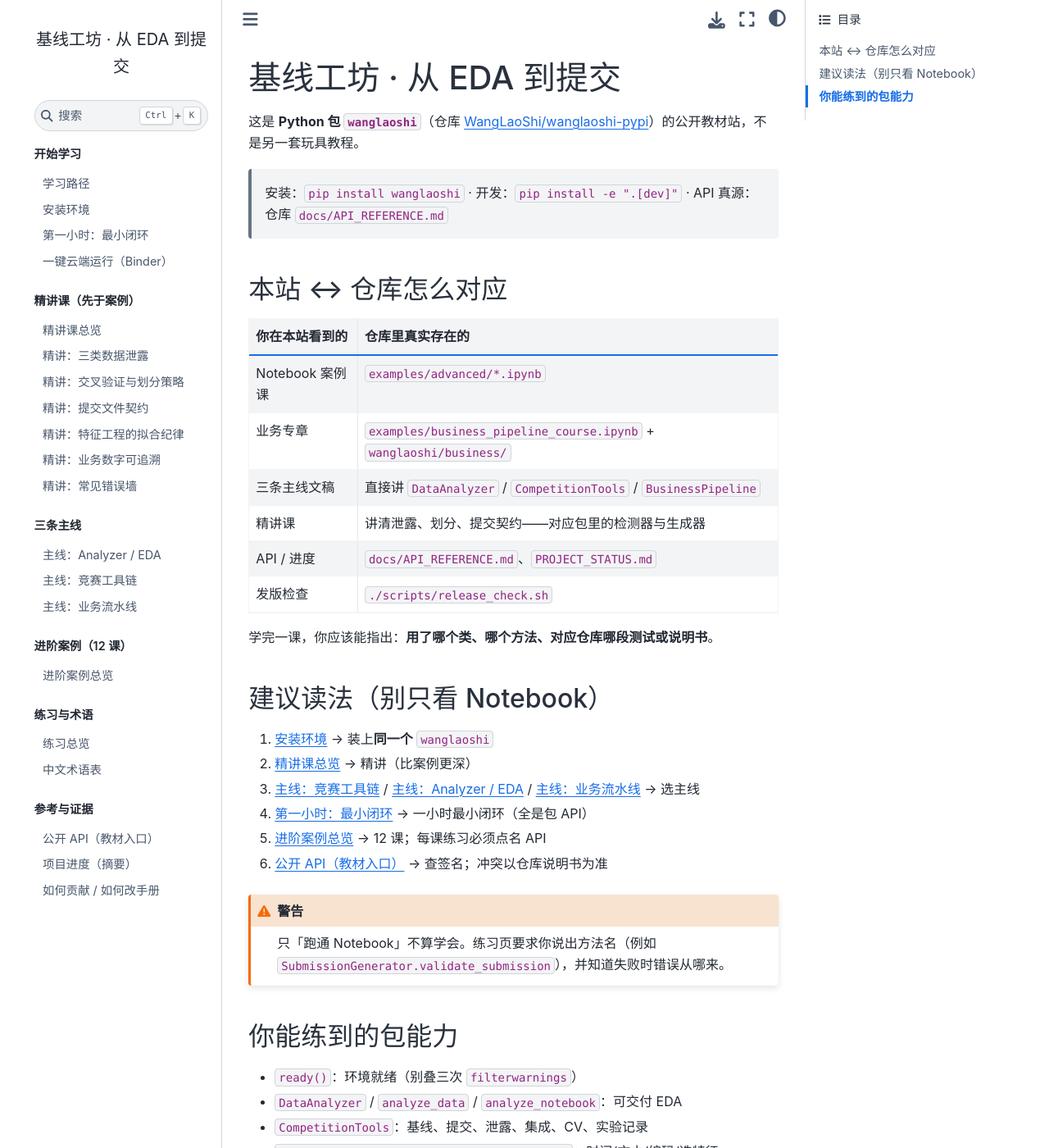
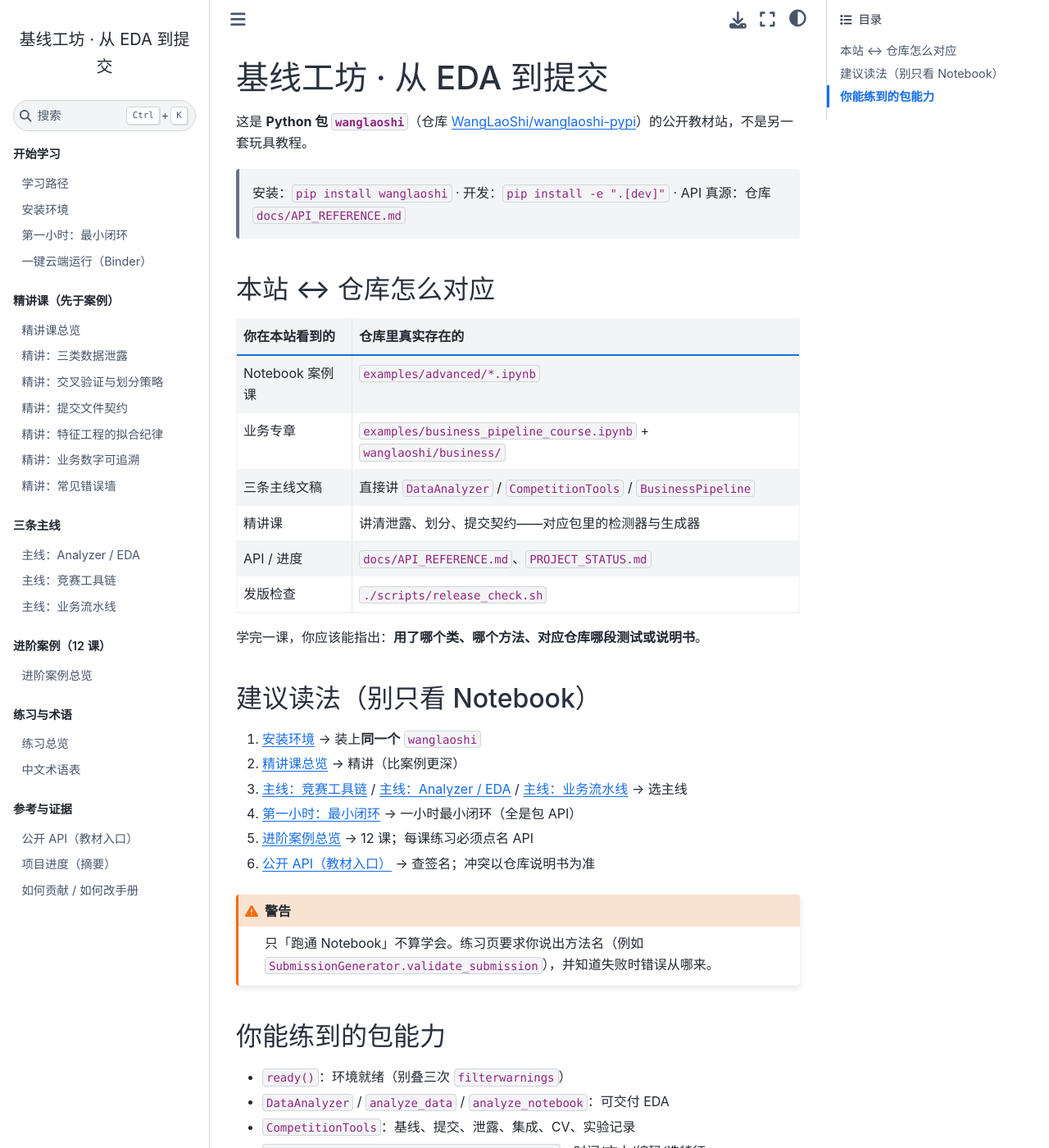
Before and after one commit to WangLaoShi/wanglaoshi-pypi, a Jupyter Book: the page built from book/intro.md, in a window 1280 px wide and 1400 px high. Shown: the whole window at 82% size. Built offline with Jupyter Book 1.0.4 settings and Sphinx 7.4.7 and the Sphinx Book theme 1.1.4, drawn with Linux system fonts in a browser that asks for light colours; pages that are not in the unit, such as notebooks, are missing from menus.

Commit message:
fix(book): actually widen layout by overriding container max-widths
Theme keeps .bd-article-container at 60em and outer .bd-container
clamped; previous CSS only touched page-width so it looked unchanged.

Co-authored-by: Cursor <cursoragent@cursor.com>

```diff
--- a/book/_static/custom.css
+++ b/book/_static/custom.css
@@ -1,31 +1,69 @@
-/* 基线工坊：加宽正文 + 自适应
- * 默认 sphinx-book / pydata 主题正文偏窄；这里放宽并保证小屏可读。
+/* 基线工坊：真正加宽正文 + 自适应
+ *
+ * pydata-sphinx-theme 默认：
+ *   .bd-page-width { max-width: 88rem }
+ *   .bd-article-container { max-width: 60em }  ← 正文偏窄的主因
+ * 还必须放宽 .bd-container / .bd-container__inner，否则外侧仍留白。
+ * 官方说明：两条规则必须分开写，合并选择器会输给主题默认 specificity。
+ * https://pydata-sphinx-theme.readthedocs.io/en/stable/user_guide/layout.html
  */
 
-:root {
-  --wl-content-max: min(110rem, 96vw);
-  --wl-article-max: min(78rem, 100%);
+/* ---------- 1) 外层：吃满视口 ---------- */
+.bd-container {
+  max-width: 100% !important;
+  width: 100% !important;
 }
 
-/* 整页最大宽度 */
-.bd-page-width {
-  max-width: var(--wl-content-max) !important;
+.bd-container .bd-container__inner {
+  max-width: 100% !important;
+  width: 100% !important;
 }
 
-/* 文章区加宽（桌面） */
-.bd-main .bd-content .bd-article-container {
-  max-width: var(--wl-article-max) !important;
-}
-
-.bd-article {
+.bd-page-width {
   max-width: 100% !important;
 }
 
-/* Notebook / 代码块：小屏可横滑，避免撑破 */
+/* 顶栏同样吃满（顶栏也套了 bd-page-width） */
+.bd-header .bd-header__inner.bd-page-width,
+header.bd-header .bd-page-width {
+  max-width: 100% !important;
+}
+
+/* ---------- 2) 中间正文：从 60em 放宽 ---------- */
+/* 与主题默认选择器同级，并加 !important，避免被 sphinx-book 覆盖 */
+.bd-main .bd-content .bd-article-container {
+  max-width: 100% !important; /* default 60em */
+  width: 100% !important;
+}
+
+.bd-main .bd-content {
+  max-width: 100% !important;
+  width: 100% !important;
+  justify-content: flex-start !important; /* 默认 center 会让窄栏居中显得更「空」 */
+  flex-grow: 1;
+}
+
+.bd-main {
+  flex-grow: 1;
+  max-width: 100% !important;
+}
+
+/* 可读性：超宽屏正文不必贴死边缘；限制行长但仍远宽于 60em */
+.bd-article {
+  max-width: min(96rem, 100%) !important;
+  width: 100%;
+  margin-inline: 0; /* 左对齐主栏，不再居中成细条 */
+  padding-inline: clamp(0.75rem, 2vw, 2rem);
+  box-sizing: border-box;
+}
+
+/* ---------- 3) Notebook / 表格 / 图：小屏可横滑 ---------- */
 div.cell_output,
 div.highlight,
+div.cell div.highlight,
 pre,
-.bd-article table {
+.bd-article table,
+.bd-article .table {
   max-width: 100%;
   overflow-x: auto;
 }
@@ -35,47 +73,55 @@ pre,
   width: 100%;
 }
 
-/* 图片自适应 */
-.bd-article img {
+.bd-article img,
+.bd-article .no-scaled-link img {
   max-width: 100%;
   height: auto;
 }
 
-/* 平板及以下：侧栏折叠后正文吃满 */
-@media (max-width: 992px) {
+/* ---------- 4) 断点：平板 / 手机 ---------- */
+@media (max-width: 1200px) {
   .bd-main .bd-content .bd-article-container {
     max-width: 100% !important;
-    padding-left: 0.75rem;
-    padding-right: 0.75rem;
   }
 
-  .bd-page-width {
+  .bd-article {
     max-width: 100% !important;
+    padding-inline: 0.75rem;
   }
 }
 
-@media (max-width: 576px) {
-  .bd-header .navbar-header-items {
-    gap: 0.25rem;
+@media (max-width: 768px) {
+  .bd-page-width,
+  .bd-container,
+  .bd-container .bd-container__inner {
+    max-width: 100% !important;
   }
 
   .bd-article h1 {
-    font-size: 1.6rem;
+    font-size: 1.55rem;
   }
 
   .bd-article h2 {
-    font-size: 1.3rem;
+    font-size: 1.25rem;
   }
 
-  /* 代码字号略收，减少横向溢出 */
   .bd-article pre,
   .bd-article code {
     font-size: 0.85em;
   }
+
+  /* 侧栏打开时正文仍可滚动，避免整页锁死 */
+  .bd-main {
+    min-width: 0;
+  }
 }
 
-/* 顶栏公告：小屏换行 */
-.bd-header-announcement {
+/* 顶栏公告：允许换行，避免小屏被裁切 */
+.bd-header-announcement,
+#bd-header-announcement {
   white-space: normal !important;
-  line-height: 1.4;
+  line-height: 1.45;
+  text-align: left;
+  padding: 0.4rem 0.75rem;
 }
```
